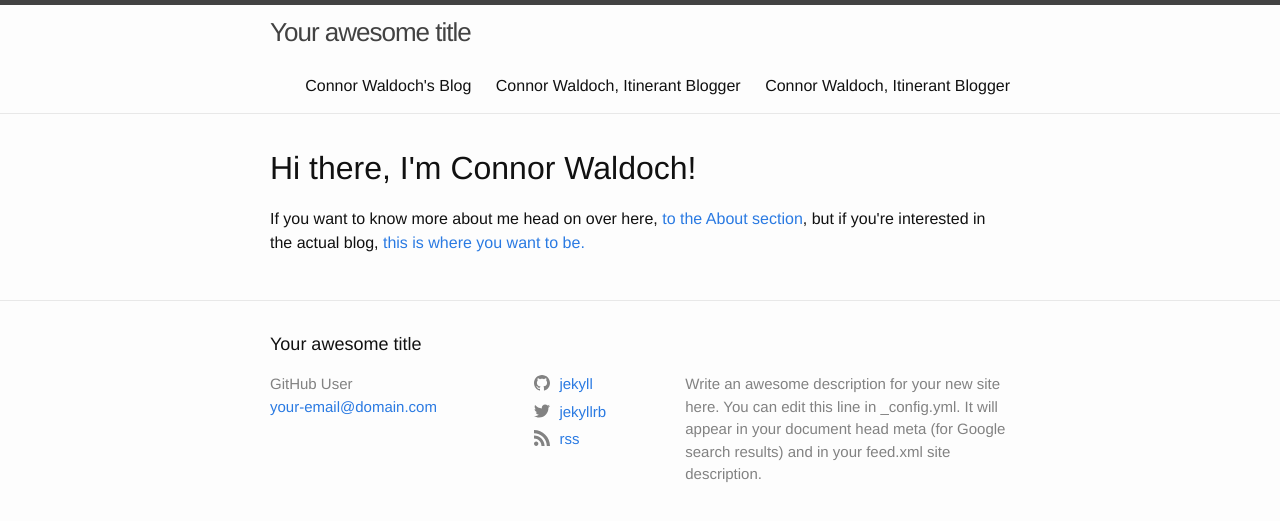
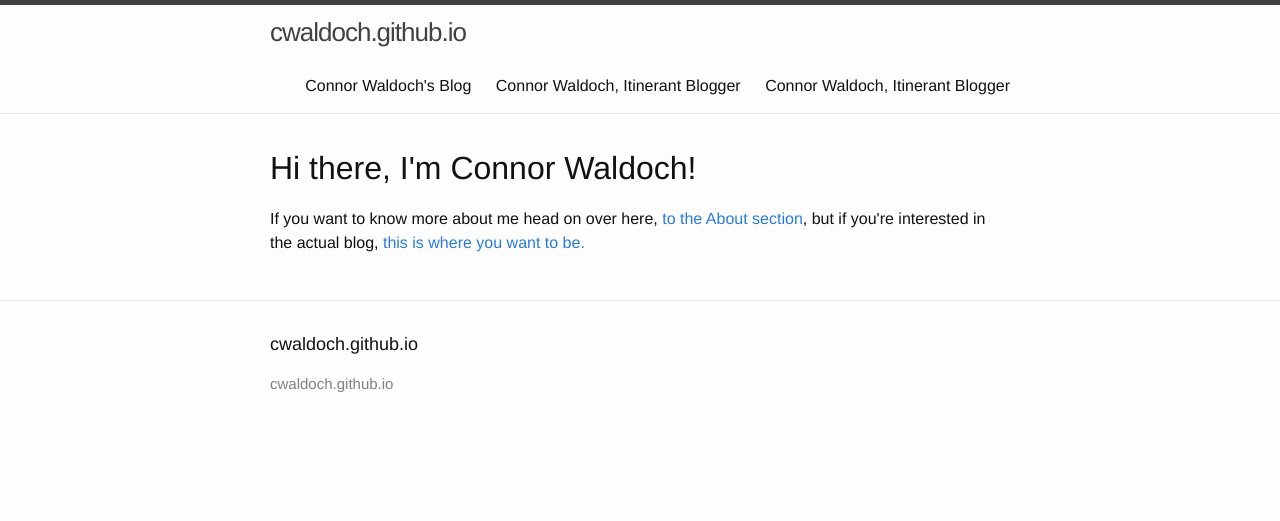
Before and after one commit to cwaldoch/cwaldoch.github.io, a Jekyll site: the page built from index.html, in a window 1280 px wide. Shown: the top 521 px of the page. Built offline with Jekyll 4.4.1, drawn with Linux system fonts in a browser that asks for light colours.

Commit message:
Revert "Update _config.yml"
This reverts commit d8b56108b1e9cabac4f9a703c670ea0d557dad8d.

```diff
--- a/_config.yml
+++ b/_config.yml
@@ -1,39 +1,3 @@
-title: Your awesome title
-author: GitHub User
-email: your-email@domain.com
-description: > # this means to ignore newlines until "baseurl:"
-  Write an awesome description for your new site here. You can edit this
-  line in _config.yml. It will appear in your document head meta (for
-  Google search results) and in your feed.xml site description.
-
-# social links
-twitter_username: jekyllrb
-github_username:  jekyll
-rss: rss
-#dribbble_username: jekyll
-#facebook_username: jekyll
-#flickr_username: jekyll
-#instagram_username: jekyll
-#linkedin_username: jekyll
-#pinterest_username: jekyll
-#youtube_username: jekyll
-#googleplus_username: +jekyll
-
-show_excerpts: false # set to true to show excerpts on the homepage
-
-# Minima date format
-# refer to http://shopify.github.io/liquid/filters/date/ if you want to customize this
-minima:
-  date_format: "%b %-d, %Y"
-
-# If you want to link only specific pages in your header, uncomment
-# this and add the path to the pages in order as they should show up
-#header_pages:
-# - about.html
-
-# Build settings
+name: Connor Waldoch's Blog
 markdown: kramdown
-theme: minima
-exclude:
-  - Gemfile
-  - Gemfile.lock
+permalink: /blog/:year/:month/:day/:title
```
